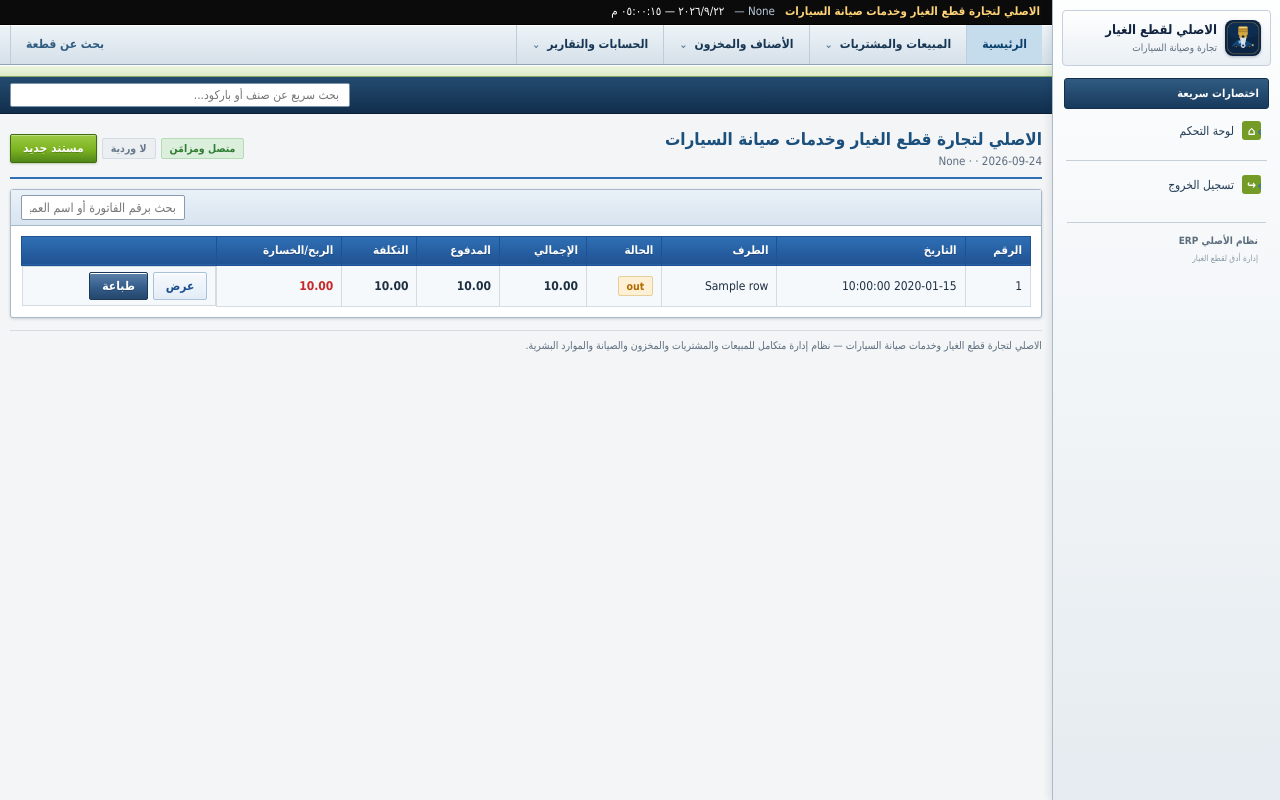
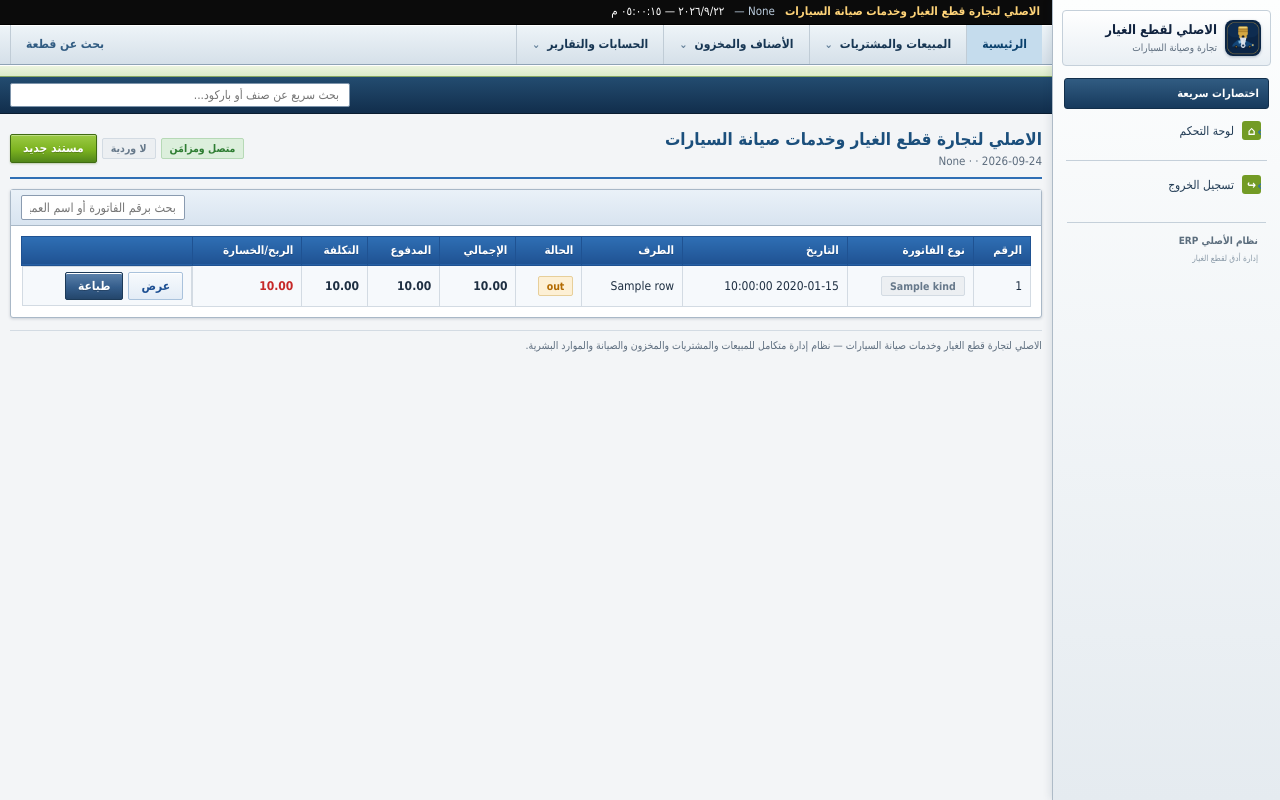
Before and after one commit to islamhadii55/alesly-erp-v2, a Flask app: template templates/invoices.html in a window 1280 px wide. Run offline with Flask 3, Linux system fonts and the light colour scheme; the template is opened without the code that fills it: most values are stand-ins (such as "Sample title", 1, 10 or a date in 2020).

Commit message:
Add invoice type column to invoice lists

```diff
--- a/templates/invoices.html
+++ b/templates/invoices.html
@@ -10,10 +10,27 @@
   </div>
   <div class="panel-b">
     <table>
-      <tr><th>الرقم</th><th>التاريخ</th><th>الطرف</th><th>الحالة</th><th>الإجمالي</th><th>المدفوع</th><th>التكلفة</th><th>الربح/الخسارة</th><th></th></tr>
+      <tr><th>الرقم</th><th>نوع الفاتورة</th><th>التاريخ</th><th>الطرف</th><th>الحالة</th><th>الإجمالي</th><th>المدفوع</th><th>التكلفة</th><th>الربح/الخسارة</th><th></th></tr>
       {% for r in rows %}
       <tr>
         <td>{{ r.number }}</td>
+        <td>
+          {% if r.kind in ['sale_maintenance', 'both'] %}
+          <span class="badge b-open">مبيعات وصيانة</span>
+          {% elif r.kind == 'maintenance' %}
+          <span class="badge b-credit">صيانة</span>
+          {% elif r.kind == 'sale' %}
+          <span class="badge b-paid">مبيعات</span>
+          {% elif r.kind == 'purchase' %}
+          <span class="badge b-credit">مشتريات</span>
+          {% elif r.kind == 'sale_return' %}
+          <span class="badge b-open">مرتجع مبيعات</span>
+          {% elif r.kind == 'purchase_return' %}
+          <span class="badge b-open">مرتجع مشتريات</span>
+          {% else %}
+          <span class="badge b-void">{{ KIND_LABELS.get(r.kind, r.kind) }}</span>
+          {% endif %}
+        </td>
         <td>{{ r.date }}</td>
         <td>{{ r.party_name }}</td>
           <td><span class="badge {% if r.status=='ملغاة' %}b-void{% elif r.status=='نقدي' %}b-paid{% elif r.status=='آجل' %}b-credit{% else %}b-open{% endif %}">{{ r.status }}</span></td>
@@ -32,7 +49,7 @@
         </td>
       </tr>
       {% else %}
-      <tr><td colspan="9">لا توجد مستندات. أنشئ مستنداً جديداً.</td></tr>
+      <tr><td colspan="10">لا توجد مستندات. أنشئ مستنداً جديداً.</td></tr>
       {% endfor %}
     </table>
   </div>
```
